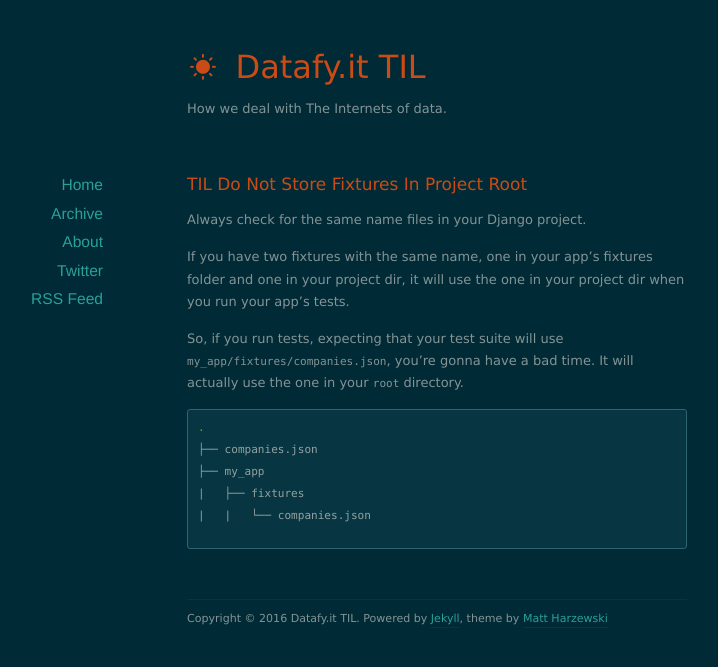
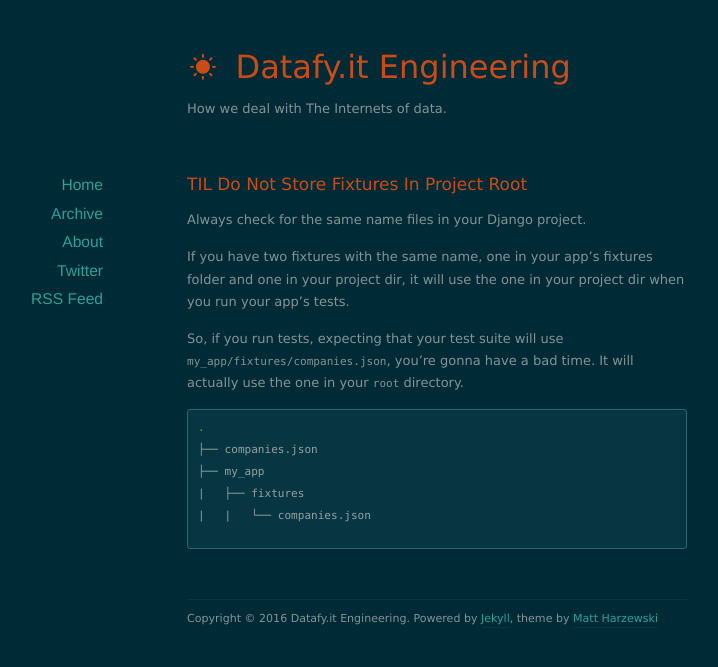
Before and after one commit to datafyit/datafyit.github.io, a Jekyll site: the page built from index.html, in a window 1280 px wide. Shown: the top 667 px of the page, without its empty margins (203-921 px from the left). Built offline with Jekyll 4.4.1, drawn with Linux system fonts in a browser that asks for light colours; nearby versions of some CDN libraries; the list of posts is cut into pages by our own code.

Commit message:
Updated _config.yml and Gemfiles
* Changed the name of the site
* Changed the site URL to use the custom domain
* Changed the permalink setting to use the category
* Added enabled sitemap and seo-tag plugins

```diff
--- a/Gemfile
+++ b/Gemfile
@@ -1,3 +1,5 @@
 source 'https://rubygems.org'
 gem 'github-pages'
 gem 'jekyll-paginate'
+gem 'jekyll-sitemap'
+gem 'jekyll-seo-tag'
--- a/_config.yml
+++ b/_config.yml
@@ -1,13 +1,17 @@
-name: Datafy.it TIL
-url: http://datafyit.github.io/
+name: Datafy.it Engineering
+url: http://tech.datafy.it
 description: How we deal with The Internets of data.
 twitter: datafyit
 github: datafyit
 
-permalink: /:year/:month/:day/:title/
+permalink: :categories/:year/:month/:day/:title/
 paginate: 10
 highlighter: rouge
 
 exclude: ['README.md', 'Gemfile.lock', 'Gemfile', 'Rakefile']
 
-gems: ['jekyll-paginate']
+gems: [
+  'jekyll-paginate',
+  'jekyll-sitemap',
+  'jekyll-seo-tag'
+]
```
Also changed, not shown: Gemfile.lock.
